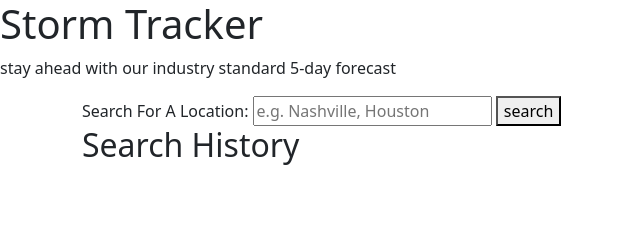
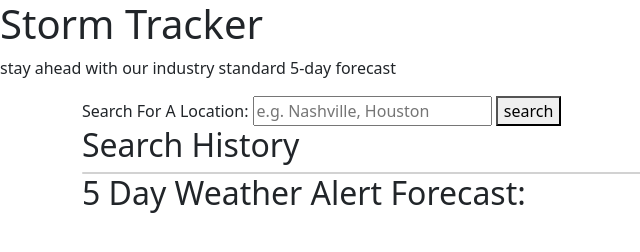
Before and after one commit to ethanswafford/StormTracker-WeatherAPI-Dashboard, a plain HTML site: page index.html in a window 1280 px wide. Shown: the whole page, without its empty margins (0-640 px from the left). Drawn offline with nearby package versions, Linux system fonts and the light colour scheme.

Commit message:
htmlBuilt

```diff
--- a/index.html
+++ b/index.html
@@ -34,6 +34,21 @@
             <div id="history"></div>
         </section>
 
+        <section class="weather-display">
+            <div id="current-weather" class="card">
+                <!-- js injected here -->
+            </div>
+
+            <div class="forecast-section">
+                <h2>5 Day Weather Alert Forecast:</h2>
+                <div id="forecast" class="forecast-grid">
+                    <!--js inject forecast cards here-->
+                </div>
+
+            </div>
+
+        </section>
+
 
     </main>
 
```
